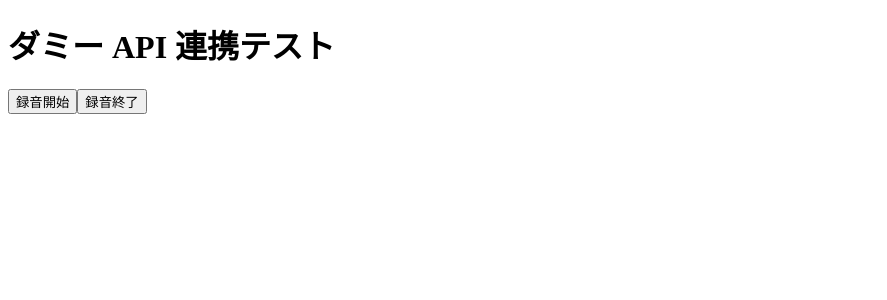
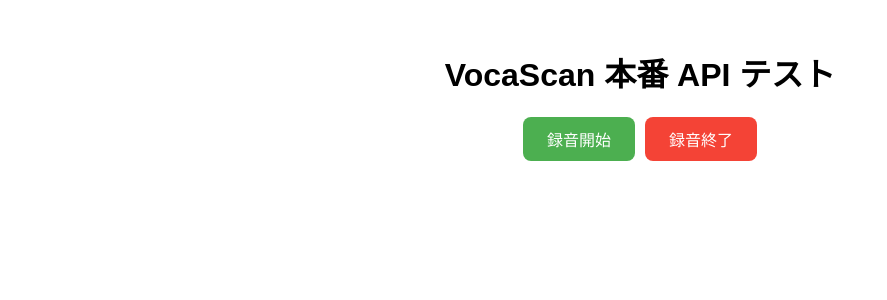
Before and after one commit to keijsclub48-cpu/my-react, a React (Vite) app: page / in a window 1280 px wide. Shown: the top 300 px of the page, without its empty margins (0-887 px from the left). Built offline with nearby package versions, Linux system fonts and the light colour scheme; no server answers.

Commit message:
feat: improve recording functionality and enhance error handling

```diff
--- a/src/App.jsx
+++ b/src/App.jsx
@@ -1,6 +1,7 @@
 import React, { useState, useRef } from "react";
 
-const API_BASE = import.meta.env.VITE_API_BASE;
+const API_BASE = import.meta.env.VITE_API_BASE; // 末尾 /api は不要
+const API_KEY = import.meta.env.VITE_API_KEY;
 
 export default function App() {
   const [apiData, setApiData] = useState(null);
@@ -8,6 +9,7 @@
   const recorderRef = useRef(null);
   const chunksRef = useRef([]);
 
+  // 録音開始
   const startRecording = async () => {
     try {
       const stream = await navigator.mediaDevices.getUserMedia({ audio: true });
@@ -27,7 +29,8 @@
     }
   };
 
-  const stopRecording = () => {
+  // 録音停止・API送信
+  const stopRecording = async () => {
     if (!recorderRef.current) return;
 
     recorderRef.current.onstop = async () => {
@@ -40,15 +43,18 @@
       const reader = new FileReader();
 
       reader.onloadend = async () => {
+        const base64Audio = reader.result?.split(",")[1];
+        if (!base64Audio) {
+          setError("録音データ取得に失敗しました");
+          return;
+        }
+
         try {
-          const base64Audio = reader.result.split(",")[1];
-          if (!base64Audio) throw new Error("録音データが空です");
-
           const res = await fetch(`${API_BASE}/api/score`, {
             method: "POST",
             headers: {
               "Content-Type": "application/json",
-              Authorization: `Bearer ${import.meta.env.VITE_API_KEY}`,
+              ...(API_KEY && { Authorization: `Bearer ${API_KEY}` }),
             },
             body: JSON.stringify({ audio: base64Audio }),
           });
@@ -60,6 +66,7 @@
 
           const json = await res.json();
           setApiData(json);
+          setError(null);
         } catch (e) {
           console.error(e);
           setError(e.message);
@@ -73,15 +80,18 @@
   };
 
   return (
-    <div>
-      <h1>ダミー API 連携テスト</h1>
-      <button onClick={startRecording}>録音開始</button>
-      <button onClick={stopRecording}>録音終了</button>
+    <div style={{ textAlign: "center", padding: "20px", fontFamily: "sans-serif" }}>
+      <h1>VocaScan 本番 API テスト</h1>
+
+      <div style={{ margin: "20px" }}>
+        <button onClick={startRecording} style={styles.buttonStart}>録音開始</button>
+        <button onClick={stopRecording} style={styles.buttonStop}>録音終了</button>
+      </div>
 
       {error && <p style={{ color: "red" }}>{error}</p>}
 
       {apiData && (
-        <div>
+        <div style={{ marginTop: "20px" }}>
           <p>Pitch: {apiData.pitch}</p>
           <p>Stability: {apiData.stability}</p>
           <p>Score: {apiData.score}</p>
@@ -90,3 +100,25 @@
     </div>
   );
 }
+
+const styles = {
+  buttonStart: {
+    padding: "10px 24px",
+    fontSize: "16px",
+    borderRadius: "8px",
+    border: "none",
+    background: "#4caf50",
+    color: "#fff",
+    cursor: "pointer",
+    marginRight: "10px",
+  },
+  buttonStop: {
+    padding: "10px 24px",
+    fontSize: "16px",
+    borderRadius: "8px",
+    border: "none",
+    background: "#f44336",
+    color: "#fff",
+    cursor: "pointer",
+  },
+};
```
